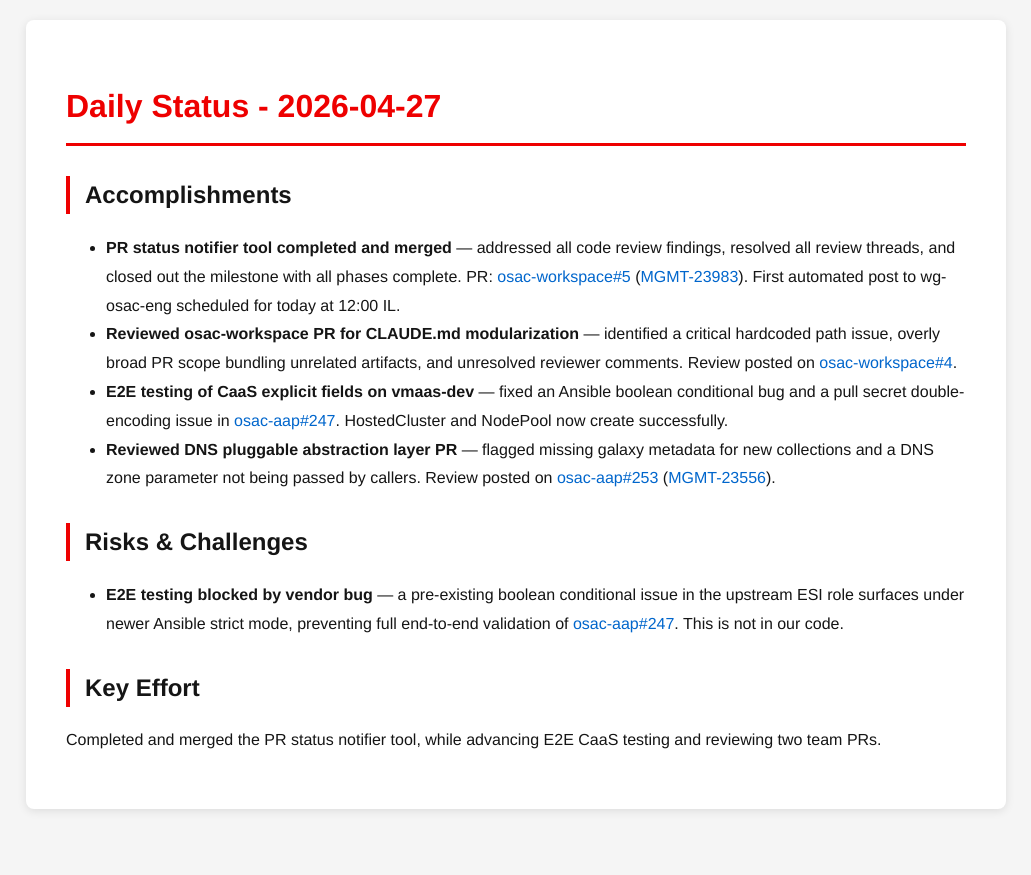
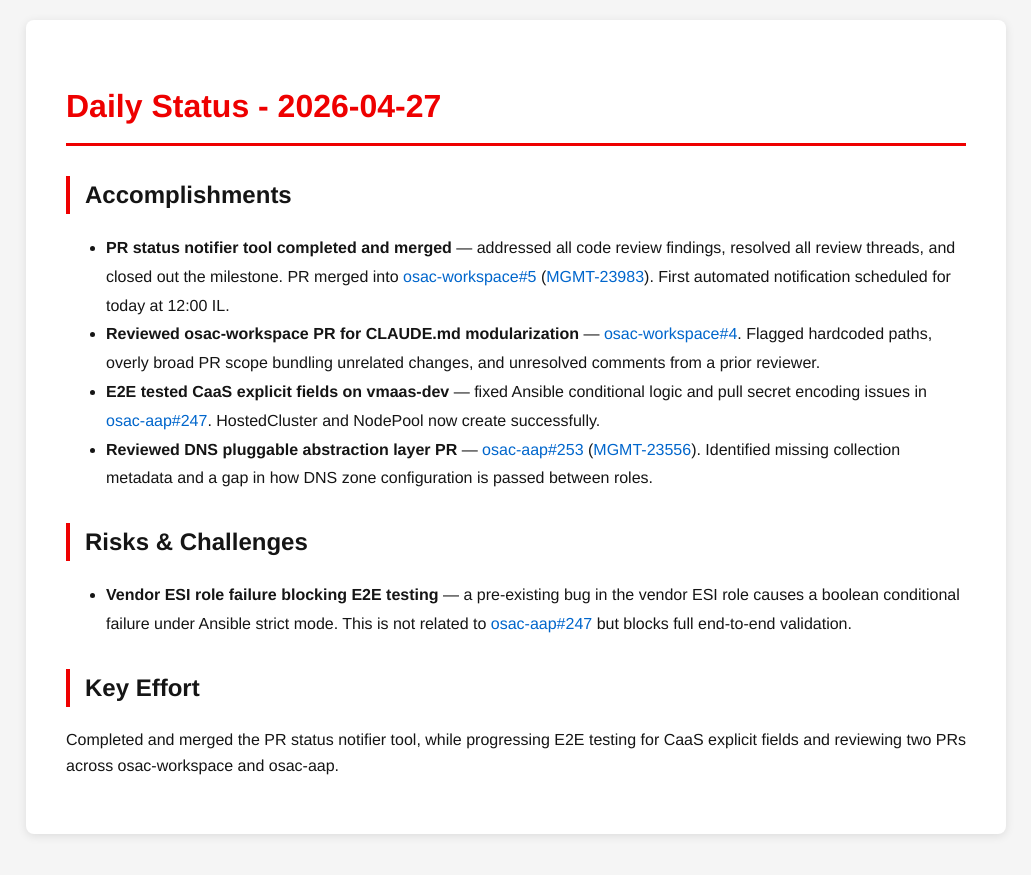
Before and after one commit to tzvatot/daily-status, a Jekyll site: the page built from 2026-04-27.md, in a window 1280 px wide. Shown: the top 875 px of the page, without its empty margins (124-1155 px from the left). Built offline with Jekyll 4.4.1, drawn with Linux system fonts in a browser that asks for light colours.

Commit message:
Daily status update - 2026-04-27

```diff
--- a/2026-04-27.md
+++ b/2026-04-27.md
@@ -7,13 +7,13 @@ date: 2026-04-27
 # Daily Status - 2026-04-27
 
 ## Accomplishments
-- **PR status notifier tool completed and merged** — addressed all code review findings, resolved all review threads, and closed out the milestone with all phases complete. PR: [osac-workspace#5](https://github.com/osac-project/osac-workspace/pull/5) ([MGMT-23983](https://redhat.atlassian.net/browse/MGMT-23983)). First automated post to wg-osac-eng scheduled for today at 12:00 IL.
-- **Reviewed osac-workspace PR for CLAUDE.md modularization** — identified a critical hardcoded path issue, overly broad PR scope bundling unrelated artifacts, and unresolved reviewer comments. Review posted on [osac-workspace#4](https://github.com/osac-project/osac-workspace/pull/4).
-- **E2E testing of CaaS explicit fields on vmaas-dev** — fixed an Ansible boolean conditional bug and a pull secret double-encoding issue in [osac-aap#247](https://github.com/osac-project/osac-aap/pull/247). HostedCluster and NodePool now create successfully.
-- **Reviewed DNS pluggable abstraction layer PR** — flagged missing galaxy metadata for new collections and a DNS zone parameter not being passed by callers. Review posted on [osac-aap#253](https://github.com/osac-project/osac-aap/pull/253) ([MGMT-23556](https://redhat.atlassian.net/browse/MGMT-23556)).
+- **PR status notifier tool completed and merged** — addressed all code review findings, resolved all review threads, and closed out the milestone. PR merged into [osac-workspace#5](https://github.com/osac-project/osac-workspace/pull/5) ([MGMT-23983](https://redhat.atlassian.net/browse/MGMT-23983)). First automated notification scheduled for today at 12:00 IL.
+- **Reviewed osac-workspace PR for CLAUDE.md modularization** — [osac-workspace#4](https://github.com/osac-project/osac-workspace/pull/4). Flagged hardcoded paths, overly broad PR scope bundling unrelated changes, and unresolved comments from a prior reviewer.
+- **E2E tested CaaS explicit fields on vmaas-dev** — fixed Ansible conditional logic and pull secret encoding issues in [osac-aap#247](https://github.com/osac-project/osac-aap/pull/247). HostedCluster and NodePool now create successfully.
+- **Reviewed DNS pluggable abstraction layer PR** — [osac-aap#253](https://github.com/osac-project/osac-aap/pull/253) ([MGMT-23556](https://redhat.atlassian.net/browse/MGMT-23556)). Identified missing collection metadata and a gap in how DNS zone configuration is passed between roles.
 
 ## Risks & Challenges
-- **E2E testing blocked by vendor bug** — a pre-existing boolean conditional issue in the upstream ESI role surfaces under newer Ansible strict mode, preventing full end-to-end validation of [osac-aap#247](https://github.com/osac-project/osac-aap/pull/247). This is not in our code.
+- **Vendor ESI role failure blocking E2E testing** — a pre-existing bug in the vendor ESI role causes a boolean conditional failure under Ansible strict mode. This is not related to [osac-aap#247](https://github.com/osac-project/osac-aap/pull/247) but blocks full end-to-end validation.
 
 ## Key Effort
-Completed and merged the PR status notifier tool, while advancing E2E CaaS testing and reviewing two team PRs.
+Completed and merged the PR status notifier tool, while progressing E2E testing for CaaS explicit fields and reviewing two PRs across osac-workspace and osac-aap.
```
